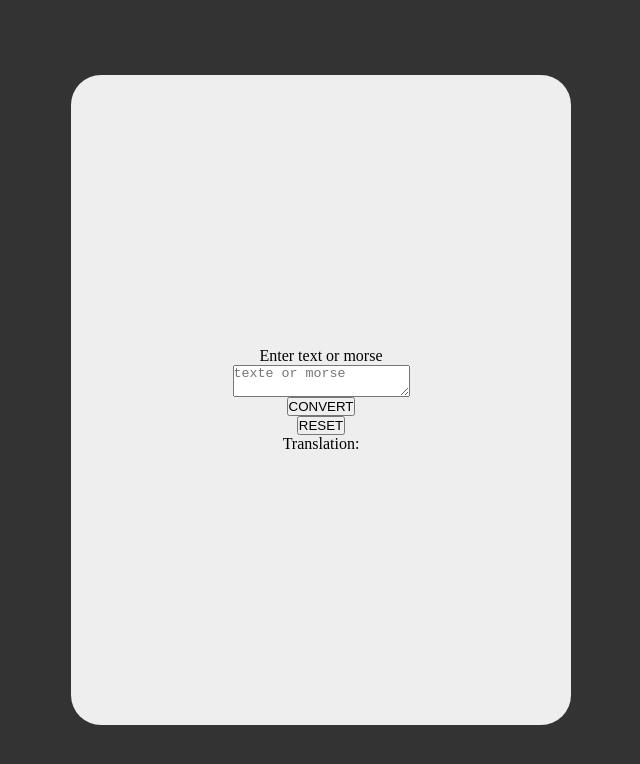
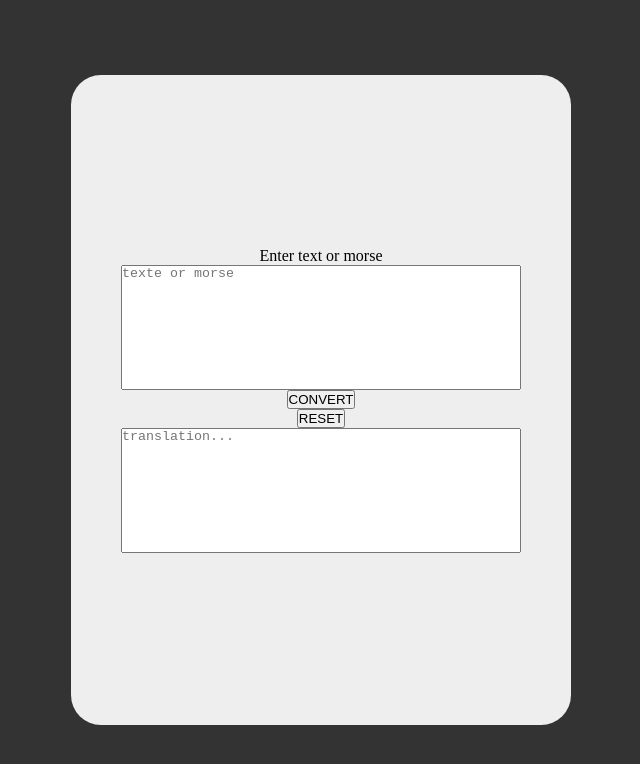
Before and after one commit to driss292/doYouSpeakMorse, a plain HTML site: page index.html in a window 1280 px wide. Shown: the whole page, without its empty margins (319-959 px from the left). Drawn offline with Linux system fonts and the light colour scheme.

Commit message:
some update

```diff
--- a/decode.js
+++ b/decode.js
@@ -99,7 +99,7 @@ function decodeOrEncode(str, code) {
 // console.log(decodeOrEncode(sentence2, dictionnaire));
 
 function displayResult() {
-    outputText.textContent = decodeOrEncode(inputText.value, dictionnaire);
+    outputText.value = decodeOrEncode(inputText.value, dictionnaire);
     // inputText.value = "";
 }
 
--- a/index.html
+++ b/index.html
@@ -13,7 +13,7 @@
             <textarea id="inputText" placeholder="texte or morse"></textarea>
             <button type="button" class="convert">CONVERT</button>
             <button type="button" class="reset">RESET</button>
-            <p>Translation: <span id="outputText"></span></p>
+            <textarea id="outputText" placeholder="translation..."></textarea>
         </div>
     </body>
 </html>
--- a/style.css
+++ b/style.css
@@ -11,6 +11,11 @@ body {
     width: 100vw;
     height: 100vh;
 }
+textarea {
+    resize: none;
+    width: 400px;
+    height: 125px;
+}
 
 .container {
     width: 500px;
```
